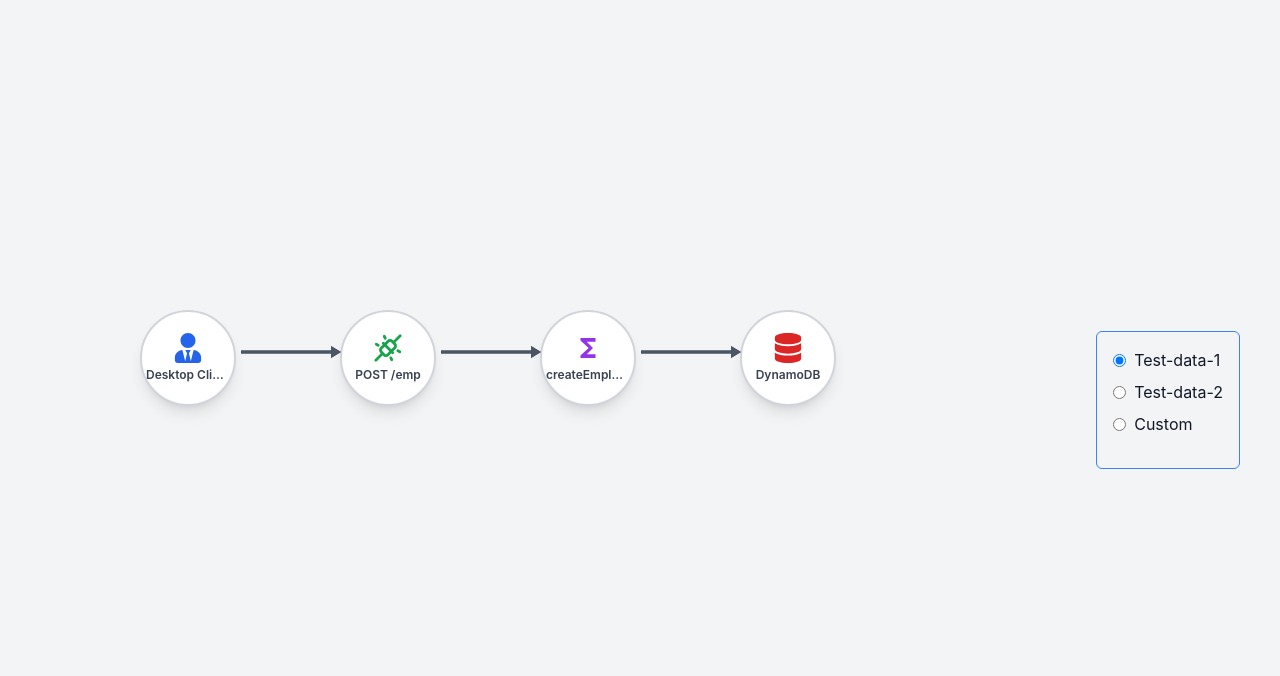
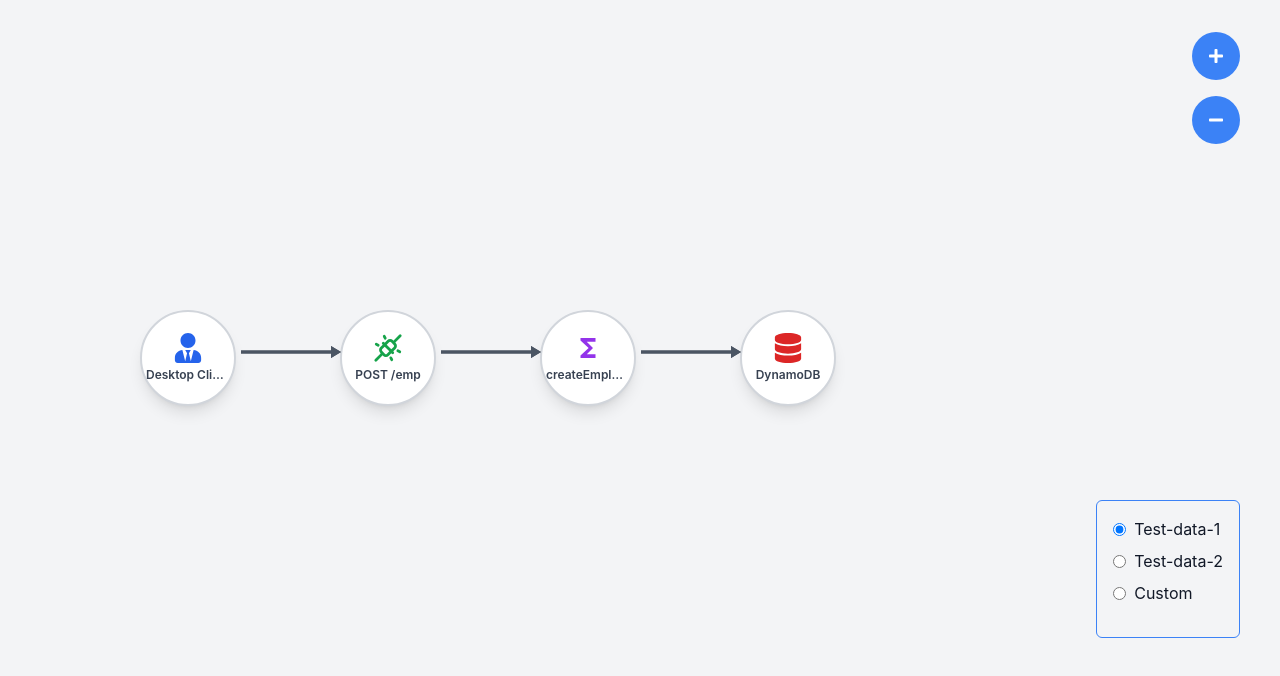
Before and after one commit to mayurgavhane03/Tachyon, a React (Vite) app: page / in a window 1280 px wide. Shown: the top 676 px of the page. Built offline with nearby package versions, Linux system fonts and the light colour scheme.

Commit message:
ZoomIn ZoomOut buttons are addded

```diff
--- a/src/App.jsx
+++ b/src/App.jsx
@@ -1,7 +1,7 @@
 import React from "react";
 import { createBrowserRouter, RouterProvider, Outlet } from "react-router-dom";
-import EmployeeFlowDiagram from "./Components/EmployeeFlowDiagram";
-import DiagramRenderer from "./Components/MainComonents/DiagramRenderer";
+
+import EmployeeFlowDiagram2 from "./Components/MainComonents/EmployeeFlowDiagram";
 
 const nodes = [
   { type: "user", name: "Desktop Client", next: "2", id: "1" },
@@ -19,8 +19,8 @@ const AppLayout = () => {
   return (
     <div>
       {/* <Sequence /> */}
-    <DiagramRenderer  />
-      <EmployeeFlowDiagram />
+
+      <EmployeeFlowDiagram2 />
       <Outlet />
     </div>
   );
--- a/src/Components/DataOptions.jsx
+++ b/src/Components/DataOptions.jsx
@@ -10,7 +10,7 @@ const DataOptions = ({ onDataChange }) => {
   };
 
   return (
-    <div className="absolute top-50 right-10 items-start p-4 border border-blue-500 rounded-md">
+    <div className="absolute top-[500px] right-10 items-start p-4 border border-blue-500 rounded-md">
       <label className="flex items-center mb-2">
         <input
           type="radio"
--- a/src/Components/MainComonents/DiagramRenderer.jsx
+++ b/src/Components/MainComonents/DiagramRenderer.jsx
@@ -3,7 +3,7 @@ import { calculatePositionsAndConnections } from './calculatePositionsAndConnect
 import NodeWrapper from './NodeWrapper';
 import ArrowWrapper from './ArrowWrapper';
 
-const DiagramRenderer = ({ nodes = [] }) => {
+const DiagramRenderer = ({ nodes = [], scale }) => {
   const { nodePositions, connections, diagramDimensions } = useMemo(() =>
     calculatePositionsAndConnections(nodes), [nodes]);
 
@@ -17,7 +17,8 @@ const DiagramRenderer = ({ nodes = [] }) => {
       className="relative"
       style={{
         width: `${diagramDimensions.width}px`,
-        height: `${diagramDimensions.height}px`
+        height: `${diagramDimensions.height}px`,
+         transform: `scale(${scale})`
       }}
     >
       {Object.entries(nodePositions).map(([nodeId, position]) => (
--- a/src/Components/MainComonents/EmployeeFlowDiagram.jsx
+++ b/src/Components/MainComonents/EmployeeFlowDiagram.jsx
@@ -3,10 +3,23 @@ import { jsondata1 } from '../constants/jsondata1';
 import { jsondata2 } from '../constants/jsondata2';
 import DiagramRenderer from './DiagramRenderer';
 import DataOptions from '../DataOptions';
+import ZoomButtons from '../ZoomButtons';
 
 
-const EmployeeFlowDiagram = () => {
+const EmployeeFlowDiagram2 = () => {
   const [selectedData, setSelectedData] = useState(jsondata1);
+  const [scale, setScale] = useState(1);
+  const handleZoomIn = () => {
+    if (scale < 1.5) {
+      setScale(scale + 0.1);
+    }
+  };
+
+  const handleZoomOut = () => {
+    if (scale > 1) {
+      setScale(scale - 0.1);
+    }
+  };
 
   const handleDataChange = (option) => {
     if (option === "Test-data-1") {
@@ -23,15 +36,20 @@ const EmployeeFlowDiagram = () => {
   const nodes = selectedData && selectedData[0] ? selectedData[0].nodes : [];
 
   return (
-    <div className="relative bg-gray-100 min-h-screen w-full flex items-center justify-center">
+    <div className="relative bg-gray-100 min-h-screen w-full flex items-center justify-center"
+
+    >
+
       {nodes.length > 0 ? (
-        <DiagramRenderer nodes={nodes} />
+        <DiagramRenderer nodes={nodes} scale={scale} />
       ) : (
         <div>No data available to render diagram</div>
       )}
       <DataOptions onDataChange={handleDataChange} />
+          <ZoomButtons onZoomIn={handleZoomIn} onZoomOut={handleZoomOut} />
+
     </div>
   );
 };
 
-export default EmployeeFlowDiagram;
+export default EmployeeFlowDiagram2;
```
